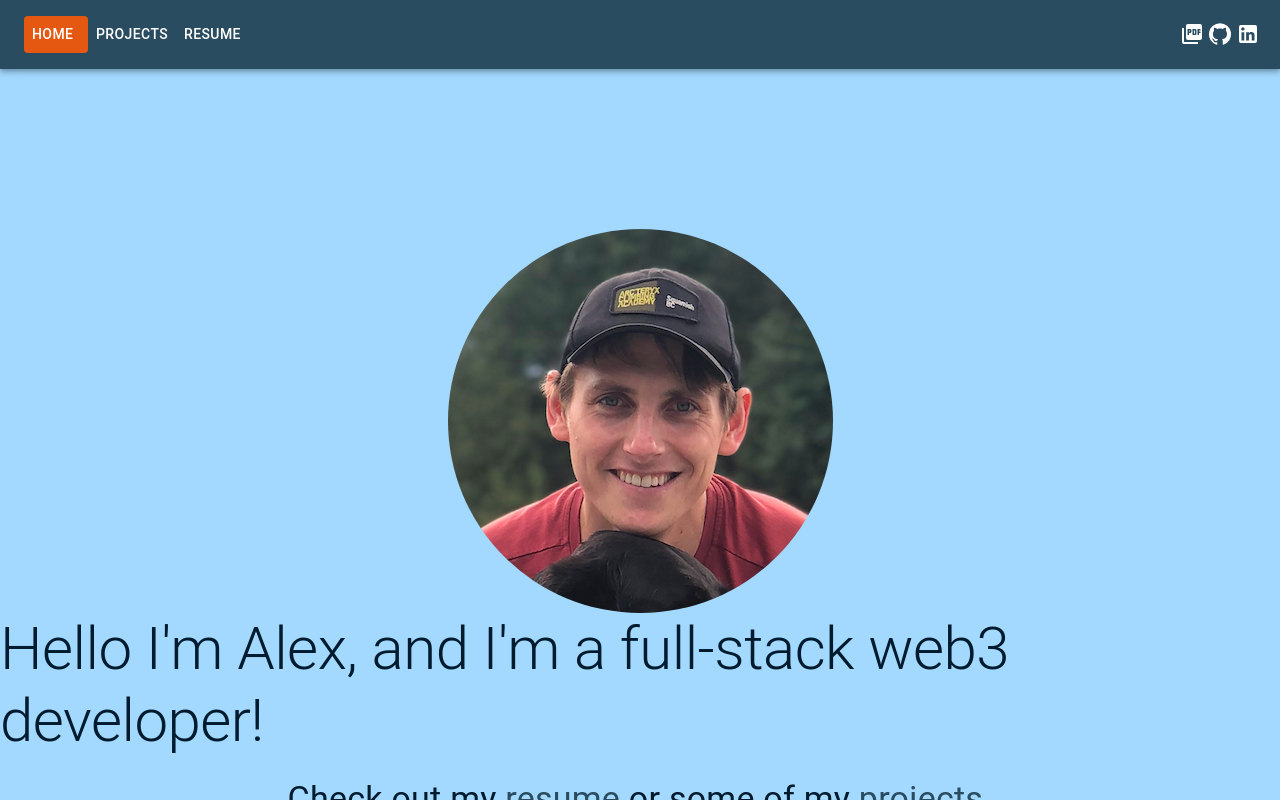
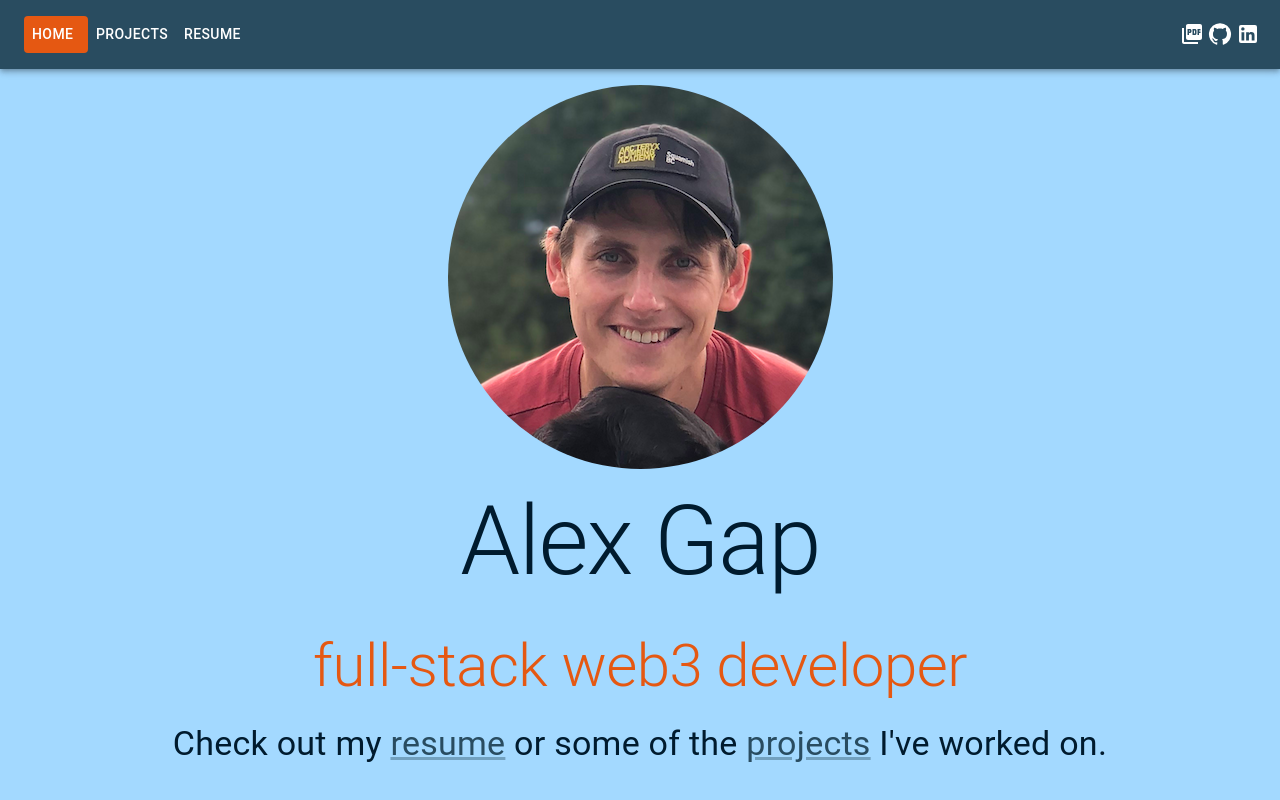
Before and after one commit to lalexgap/website, a React (Vite) app: page / in a window 1280 px wide. Built offline with nearby package versions, Linux system fonts and the light colour scheme.

Commit message:
tweak landing page

```diff
--- a/src/routes/Landing.tsx
+++ b/src/routes/Landing.tsx
@@ -1,27 +1,32 @@
-
 import { Box, Typography, Link, CardMedia } from "@mui/material";
 
 function Landing() {
   return (
     <Box
-
       display="flex"
       justifyContent="center" // Horizontally centers the content
       alignItems="center" // Vertically centers the content
       flexDirection="column"
-      marginTop={20}
     >
       <CardMedia
         component="img"
         image="alex.png"
-        sx={{ maxHeight: 385, maxWidth: 385, borderRadius: "50%" }}
+        sx={{
+          maxHeight: 385,
+          maxWidth: 385,
+          borderRadius: "50%",
+          padding: 2,
+        }}
       />
-      <Typography color="textPrimary" variant="h2" gutterBottom>
-        Hello I'm Alex, and I'm a full-stack web3 developer!
+      <Typography color="textPrimary" variant="h1" gutterBottom>
+        Alex Gap
+      </Typography>
+      <Typography color="textSecondary" variant="h2" gutterBottom>
+        full-stack web3 developer
       </Typography>
       <Typography color="textPrimary" variant="h4" gutterBottom>
-        Check out my <Link href="/resume">resume</Link> or some of my{" "}
-        <Link href="/projects">projects</Link>.
+        Check out my <Link href="/resume">resume</Link> or some of the{" "}
+        <Link href="/projects">projects</Link> I've worked on.
       </Typography>
     </Box>
   );
```
